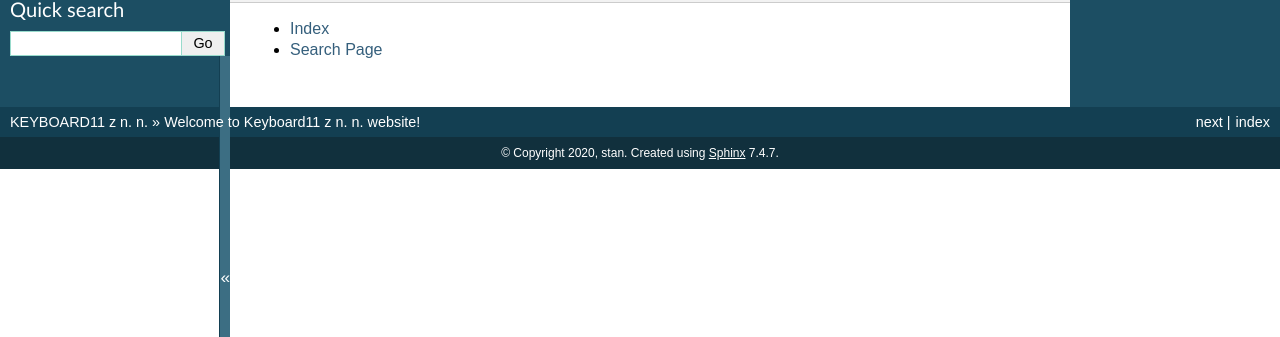
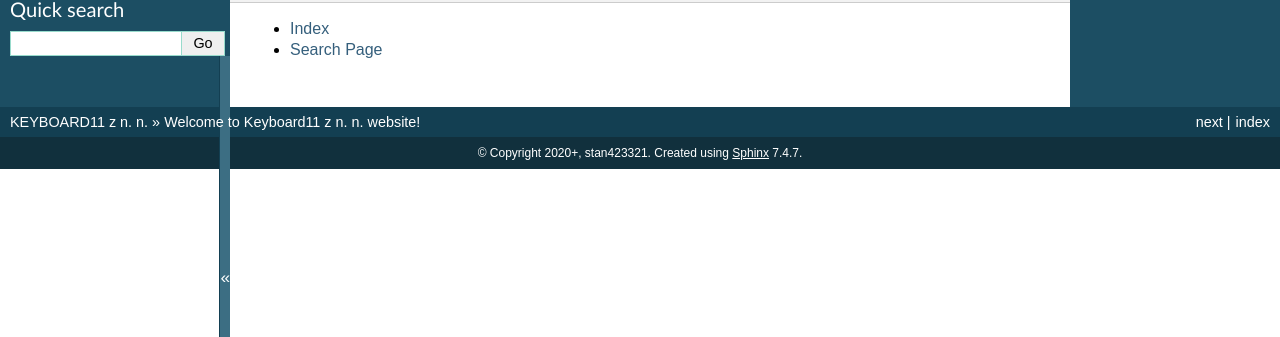
Before and after one commit to Keyboard11ZNN/keyboard11znn.github.io, a Sphinx documentation site: the page built from source/index.rst, in a window 1280 px wide. Shown: the part 365-702 px from the top of the page. Built offline with Sphinx 7.4.7, drawn with Linux system fonts in a browser that asks for light colours.

Commit message:
Modified copyright strings

```diff
--- a/source/conf.py
+++ b/source/conf.py
@@ -18,8 +18,8 @@
 # -- Project information -----------------------------------------------------
 
 project = 'Keyboard11 z n. n. website'
-copyright = '2020, stan'
-author = 'stan'
+copyright = '2020+, stan423321'
+author = 'stan423321'
 
 # The full version, including alpha/beta/rc tags
 release = 'tbd'
```
